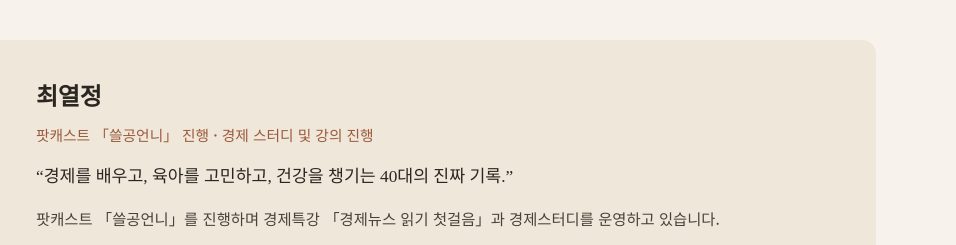
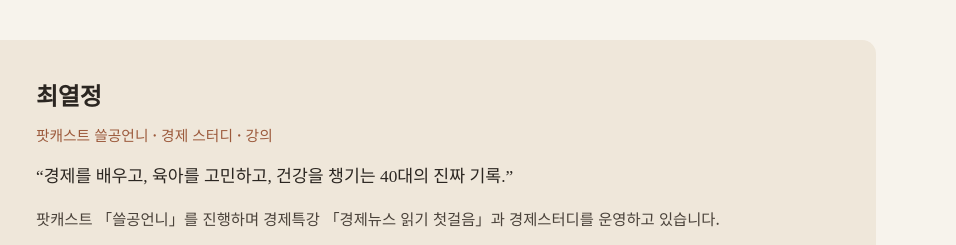
Before and after one commit to passion-econclass/passion-econclass.github.io, a plain HTML site: page index.html in a window 1280 px wide. Shown: the part 1440-1685 px from the top of the page, 324-1280 px from the left. Drawn offline with Linux system fonts and the light colour scheme.

Commit message:
Simplify host role line
Co-Authored-By: Claude Opus 5.5 <noreply@anthropic.com>
Claude-Session: https://claude.ai/code/session_01WZcmb3VYy9mxJHMmbQcmGU

```diff
--- a/index.html
+++ b/index.html
@@ -338,7 +338,7 @@ footer a:hover{color:var(--ink)}
       <div class="host-ph"><img src="https://yt3.googleusercontent.com/DIlhgvPJqixxjpmbX3boRq_5Zn9wk3ph1y4Ae8iFNyf_1a1i8x4KRh33a6POR6ScYgn7p104rmQ=s400-c-k-c0x00ffffff-no-rj" alt=""></div>
       <div>
         <h3 class="serif">최열정</h3>
-        <div class="role"><span>팟캐스트 「쓸공언니」 진행</span> · <span>경제 스터디 및 강의 진행</span></div>
+        <div class="role"><span>팟캐스트 쓸공언니</span> · <span>경제 스터디</span> · <span>강의</span></div>
         <blockquote>“경제를 배우고, 육아를 고민하고, 건강을 챙기는 40대의 진짜 기록.”</blockquote>
         <p>팟캐스트 「쓸공언니」를 진행하며 경제특강 「경제뉴스 읽기 첫걸음」과 경제스터디를 운영하고 있습니다.</p>
         <div class="tags"><span>팟캐스트</span><span>경제공부</span><span>경제책 읽기</span><span>경제뉴스</span></div>
```
Also changed, not shown: 1 other file.
